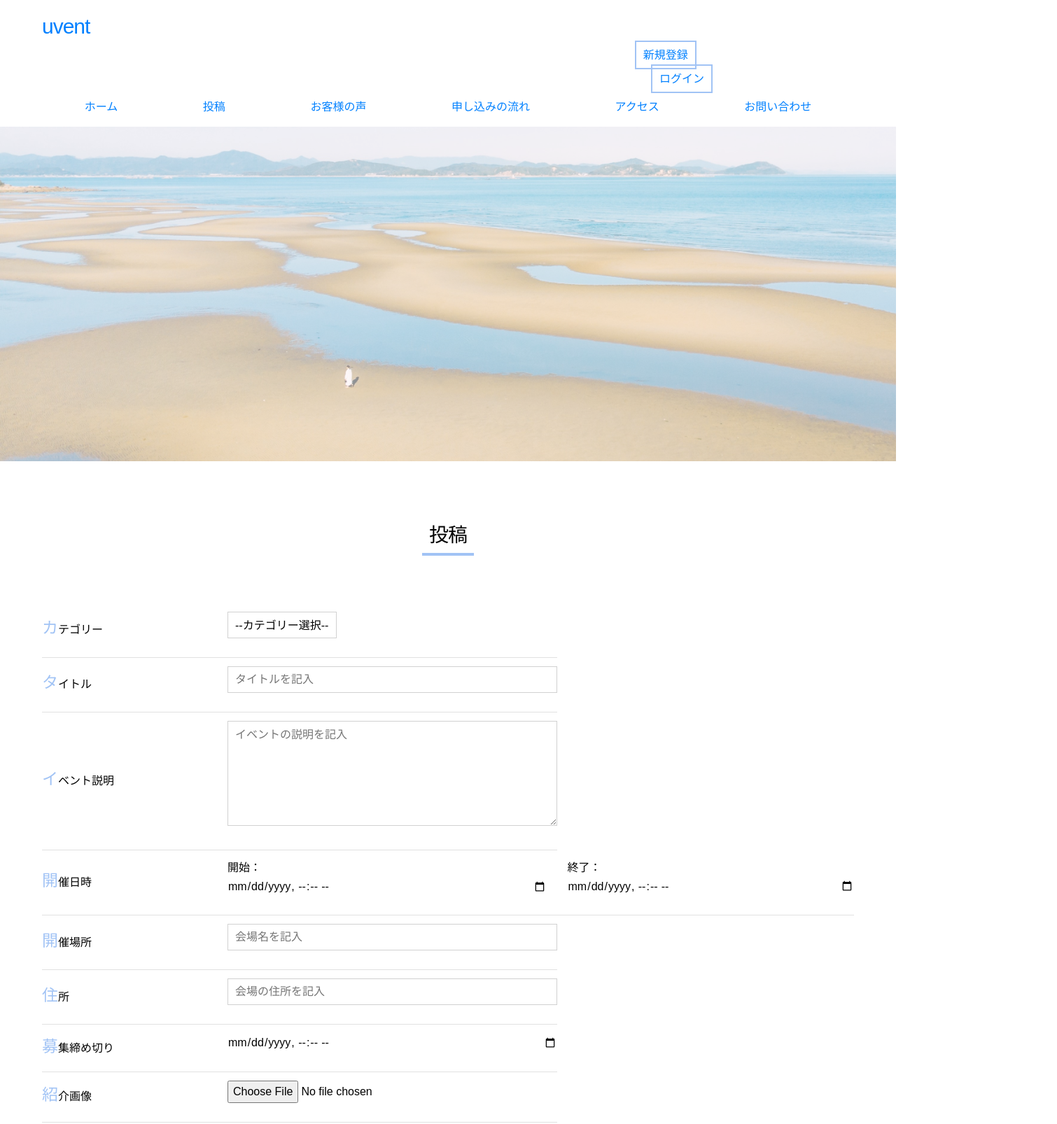
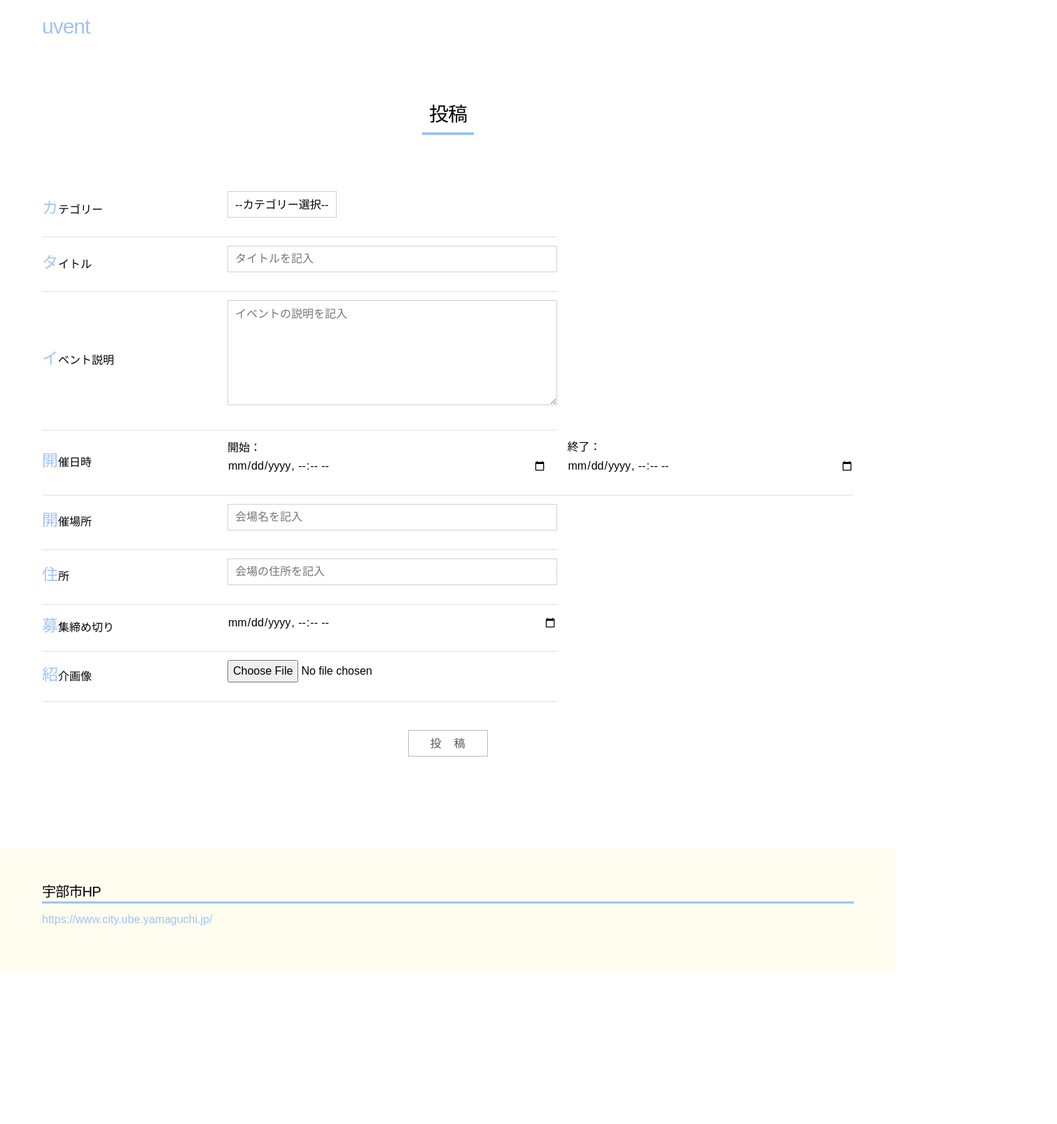
Before and after one commit to donguri328/uvent, a plain HTML site: page lp-temp/post.html in a window 1280 px wide. Shown: the top 1606 px of the page at 70% size, 1510 px wide, since content can reach past the window. After the commit the page ends 1387 px from the top, so only its background shows below. Drawn offline with Linux system fonts and the light colour scheme.

Commit message:
Update post

```diff
--- a/lp-temp/css/post.css
+++ b/lp-temp/css/post.css
@@ -1,5 +1,6 @@
 @charset "UTF-8";
 @import url("grid.css");
+@import url("style.css");
 
 .post::first-letter{
     color: #A1C3F5;
--- a/lp-temp/post.html
+++ b/lp-temp/post.html
@@ -23,37 +23,10 @@
 <div class="container">
 <div class="row">
     <div class="col span-12 header">
-        <h1><a href="">uvent</a></h1>
+        <h1><a href="index.html">uvent</a></h1>
 
-    <!-- ページ遷移追加！！ -->
-    <div class="header-box1"><a href="user_registration.html"><span class="contact-button">新規登録</span></a></div>
-    <div class="header-box2"><a href=""><span class="contact-button">ログイン</span></a></div>
-        </div>
-    </div>
-<div class="row">
-    <div class="col span-12">
-        <nav>
-          <div id="open"></div>
-          <div id="close"></div>
-            <div id="navi">
-        <ul>
-            <li><a href="index.html">ホーム</a></li>
-            <li><a href="post.html">投稿</a></li>
-            <li><a href="#2">お客様の声</a></li>
-            <li><a href="#3">申し込みの流れ</a></li>
-            <li><a href="#4">アクセス</a></li>
-            <li><a href="#5">お問い合わせ</a></li>
-         </ul>
-             </div>
-        </nav>
+</header>
 
-        </div>
-    </div>
-    </div>
-</header>
-    <div class="mainimg">
-              <img src="img/top.jpg" style="opacity: 0.5;" alt="メイン画像">
-        </div>
     <main>
 
 <section id="5">
@@ -127,18 +100,11 @@
     <footer>
         <div class="container">
         <div class="row">
-    <div class="col span-4">
-        <h4>フッター1</h4>
-        <p>ここにSNSやテキストなどが入ります。SNSやテキストなどが入ります。</p>
+            <div class="col span-12">
+                <h4>宇部市HP</h4>
+                <p><a href="https://www.city.ube.yamaguchi.jp/">https://www.city.ube.yamaguchi.jp/</a></p>
             </div>
-    <div class="col span-4">
-        <h4>フッター2</h4>
-        <p>ここにSNSやテキストなどが入ります。SNSやテキストなどが入ります。</p>
-    </div>
-    <div class="col span-4">
-        <h4>フッター3</h4>
-        <p>ここにSNSやテキストなどが入ります。SNSやテキストなどが入ります。</p>
-    </div>
+
                 </div>
         </div>
             </footer>
```
Also changed, not shown: lp-temp/user_registration.html (+5 -32 lines). Lines whose indentation alone changed are shown as unchanged.
